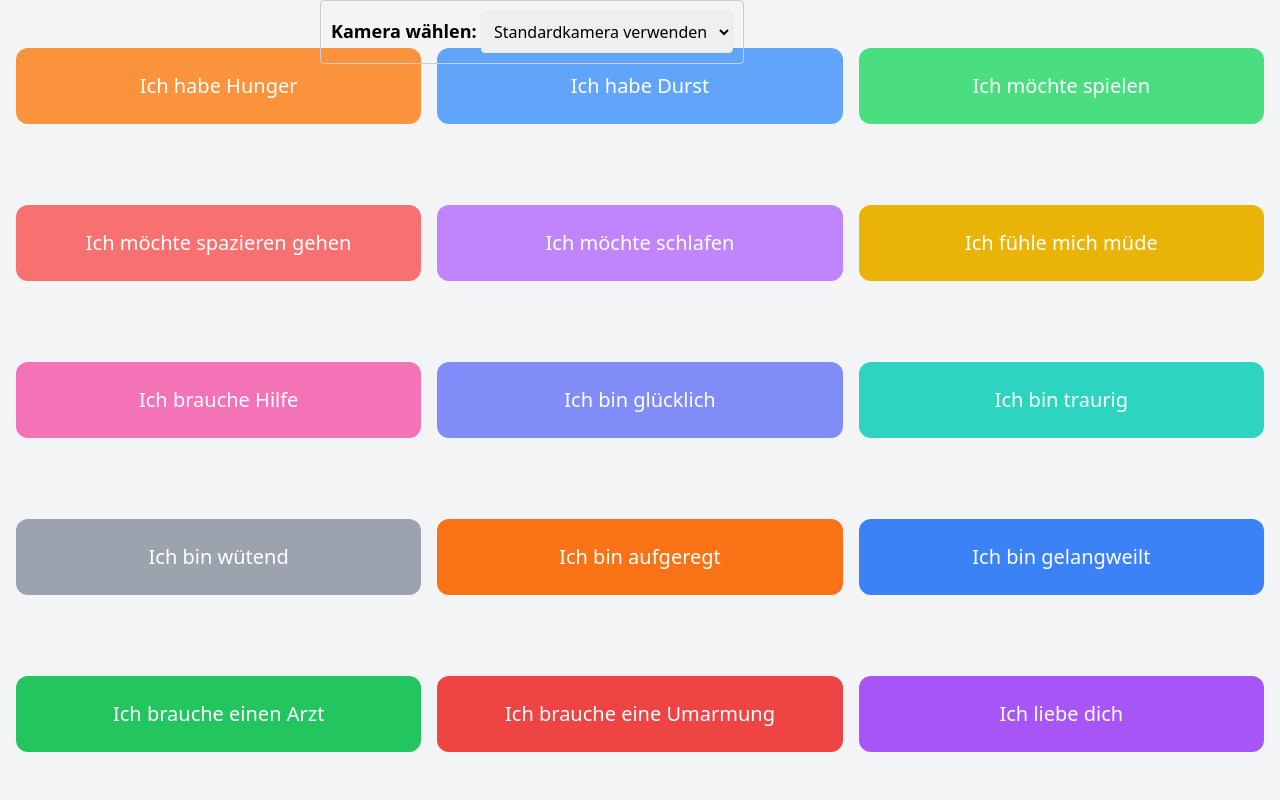
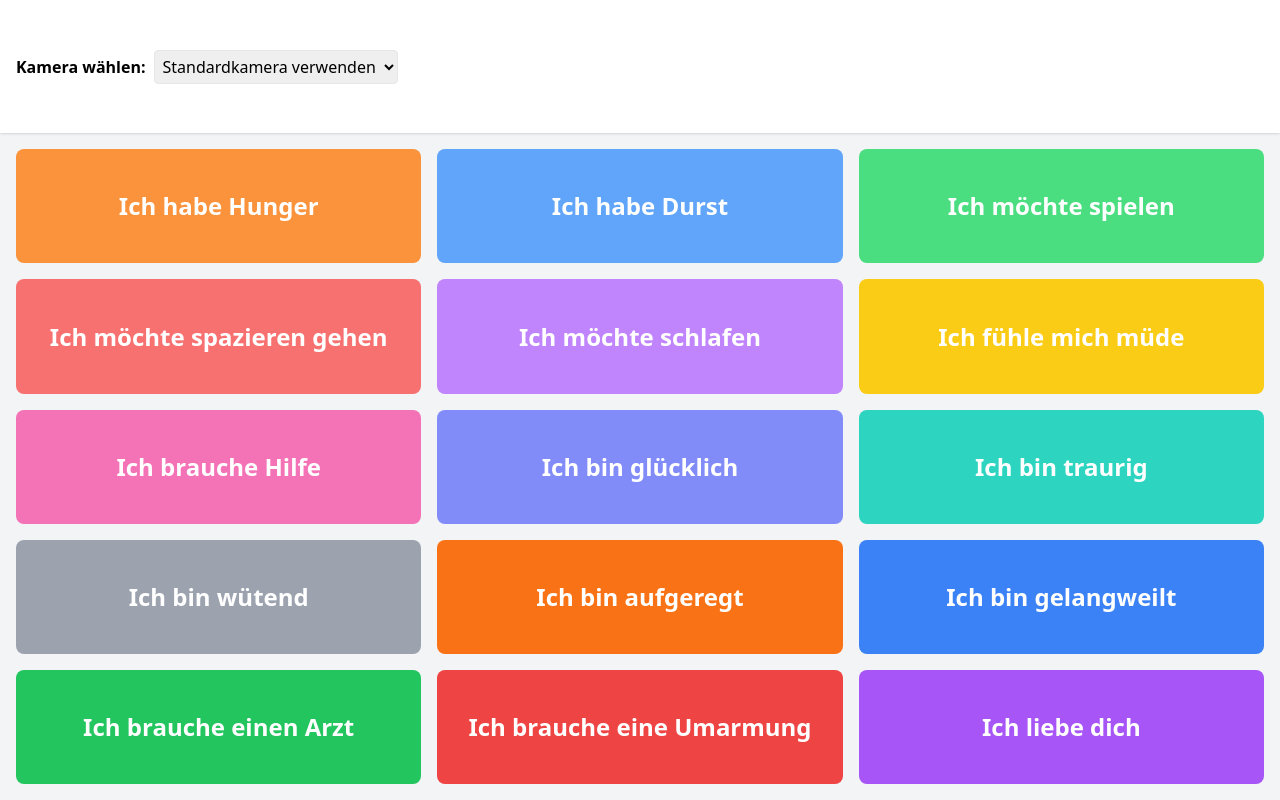
Before and after one commit to BastiBuilds/EyeTracking_Software, a plain HTML site: page src/index.html in a window 1280 px wide. Drawn offline with nearby package versions, Linux system fonts and the light colour scheme; a script that the page names is missing.

Commit message:
refactor layout for camera selection and buttons, enhancing usability and visual structure

```diff
--- a/src/index.html
+++ b/src/index.html
@@ -3,35 +3,73 @@
 <head>
   <meta charset="UTF-8" />
   <meta name="viewport" content="width=device-width, initial-scale=1.0">
-  <title>Eyetracker Kommunikationshilfe</title>
+  <title>Eyetracker Buttons</title>
+  <!-- Tailwind CSS via CDN -->
   <script src="https://cdn.tailwindcss.com"></script>
   <script src="https://webgazer.cs.brown.edu/webgazer.js"></script>
   <link rel="stylesheet" href="css/style.css">
 </head>
-<body class="bg-gray-100">
-  <div class="camera-dropdown">
-    <label for="cameraSelect" class="text-lg font-bold">Kamera wählen:</label>
-    <select id="cameraSelect" class="border rounded p-2">
-      <option value="">Standardkamera verwenden</option>
-    </select>
-  </div>
-  <!-- First try mit 15 Buttons -->
-  <div class="grid grid-cols-3 gap-4 p-4 w-full h-screen items-center justify-center">
-    <button class="bg-orange-400 text-white text-xl rounded-xl p-6">Ich habe Hunger</button>
-    <button class="bg-blue-400 text-white text-xl rounded-xl p-6">Ich habe Durst</button>
-    <button class="bg-green-400 text-white text-xl rounded-xl p-6">Ich möchte spielen</button>
-    <button class="bg-red-400 text-white text-xl rounded-xl p-6">Ich möchte spazieren gehen</button>
-    <button class="bg-purple-400 text-white text-xl rounded-xl p-6">Ich möchte schlafen</button>
-    <button class="bg-yellow-500 text-white text-xl rounded-xl p-6">Ich fühle mich müde</button>
-    <button class="bg-pink-400 text-white text-xl rounded-xl p-6">Ich brauche Hilfe</button>
-    <button class="bg-indigo-400 text-white text-xl rounded-xl p-6">Ich bin glücklich</button>
-    <button class="bg-teal-400 text-white text-xl rounded-xl p-6">Ich bin traurig</button>
-    <button class="bg-gray-400 text-white text-xl rounded-xl p-6">Ich bin wütend</button>
-    <button class="bg-orange-500 text-white text-xl rounded-xl p-6">Ich bin aufgeregt</button>
-    <button class="bg-blue-500 text-white text-xl rounded-xl p-6">Ich bin gelangweilt</button>
-    <button class="bg-green-500 text-white text-xl rounded-xl p-6">Ich brauche einen Arzt</button>
-    <button class="bg-red-500 text-white text-xl rounded-xl p-6">Ich brauche eine Umarmung</button>
-    <button class="bg-purple-500 text-white text-xl rounded-xl p-6">Ich liebe dich</button>
+<body class="m-0 p-0 h-screen w-screen bg-gray-100">
+  <!-- Gesamter Bildschirm in 6 Zeilen aufgeteilt:
+       1 Zeile für die Kameraauswahl, 5 Zeilen für die Buttons -->
+  <div class="grid grid-rows-6 h-full w-full">
+
+    <!-- Oben: Kameraauswahl -->
+    <div class="row-span-1 flex items-center p-4 bg-white shadow">
+      <label for="cameraSelect" class="mr-2 font-bold">Kamera wählen:</label>
+      <select id="cameraSelect" class="border p-1 rounded">
+        <option value="">Standardkamera verwenden</option>
+      </select>
+    </div>
+
+    <!-- Unten: Buttons im 3-Spalten-Grid, 5 Zeilen, die den Rest des Bildschirms füllen -->
+    <div class="row-span-5 grid grid-cols-3 gap-4 p-4">
+      <button class="bg-orange-400 text-white text-2xl font-bold rounded-lg flex items-center justify-center">
+        Ich habe Hunger
+      </button>
+      <button class="bg-blue-400 text-white text-2xl font-bold rounded-lg flex items-center justify-center">
+        Ich habe Durst
+      </button>
+      <button class="bg-green-400 text-white text-2xl font-bold rounded-lg flex items-center justify-center">
+        Ich möchte spielen
+      </button>
+      <button class="bg-red-400 text-white text-2xl font-bold rounded-lg flex items-center justify-center">
+        Ich möchte spazieren gehen
+      </button>
+      <button class="bg-purple-400 text-white text-2xl font-bold rounded-lg flex items-center justify-center">
+        Ich möchte schlafen
+      </button>
+      <button class="bg-yellow-400 text-white text-2xl font-bold rounded-lg flex items-center justify-center">
+        Ich fühle mich müde
+      </button>
+      <button class="bg-pink-400 text-white text-2xl font-bold rounded-lg flex items-center justify-center">
+        Ich brauche Hilfe
+      </button>
+      <button class="bg-indigo-400 text-white text-2xl font-bold rounded-lg flex items-center justify-center">
+        Ich bin glücklich
+      </button>
+      <button class="bg-teal-400 text-white text-2xl font-bold rounded-lg flex items-center justify-center">
+        Ich bin traurig
+      </button>
+      <button class="bg-gray-400 text-white text-2xl font-bold rounded-lg flex items-center justify-center">
+        Ich bin wütend
+      </button>
+      <button class="bg-orange-500 text-white text-2xl font-bold rounded-lg flex items-center justify-center">
+        Ich bin aufgeregt
+      </button>
+      <button class="bg-blue-500 text-white text-2xl font-bold rounded-lg flex items-center justify-center">
+        Ich bin gelangweilt
+      </button>
+      <button class="bg-green-500 text-white text-2xl font-bold rounded-lg flex items-center justify-center">
+        Ich brauche einen Arzt
+      </button>
+      <button class="bg-red-500 text-white text-2xl font-bold rounded-lg flex items-center justify-center">
+        Ich brauche eine Umarmung
+      </button>
+      <button class="bg-purple-500 text-white text-2xl font-bold rounded-lg flex items-center justify-center">
+        Ich liebe dich
+      </button>
+    </div>
   </div>
 
   <script src="js/script.js"></script>
```
